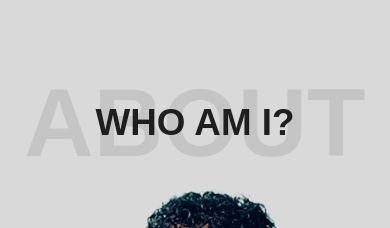
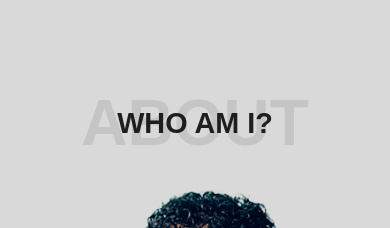
Before and after one commit to feroddev/portfolio, a React (Create React App) app: page / in a window 390 px wide. Shown: the part 700-928 px from the top of the page. Built offline with nearby package versions, Linux system fonts and the light colour scheme; a web font is replaced by a local one.

Commit message:
feat: about responsive

```diff
--- a/src/style/about.module.css
+++ b/src/style/about.module.css
@@ -52,6 +52,16 @@
   margin-bottom: 15px;
 }
 
+@media screen and (max-width: 1000px) {
+  .title {
+    font-size: 4rem;
+  }
+
+  .subtitle {
+    font-size: 1.8rem;
+  }
+}
+
 @media screen and (max-width: 901px){
   .containerTitle {
     margin: 20px 0;
```
